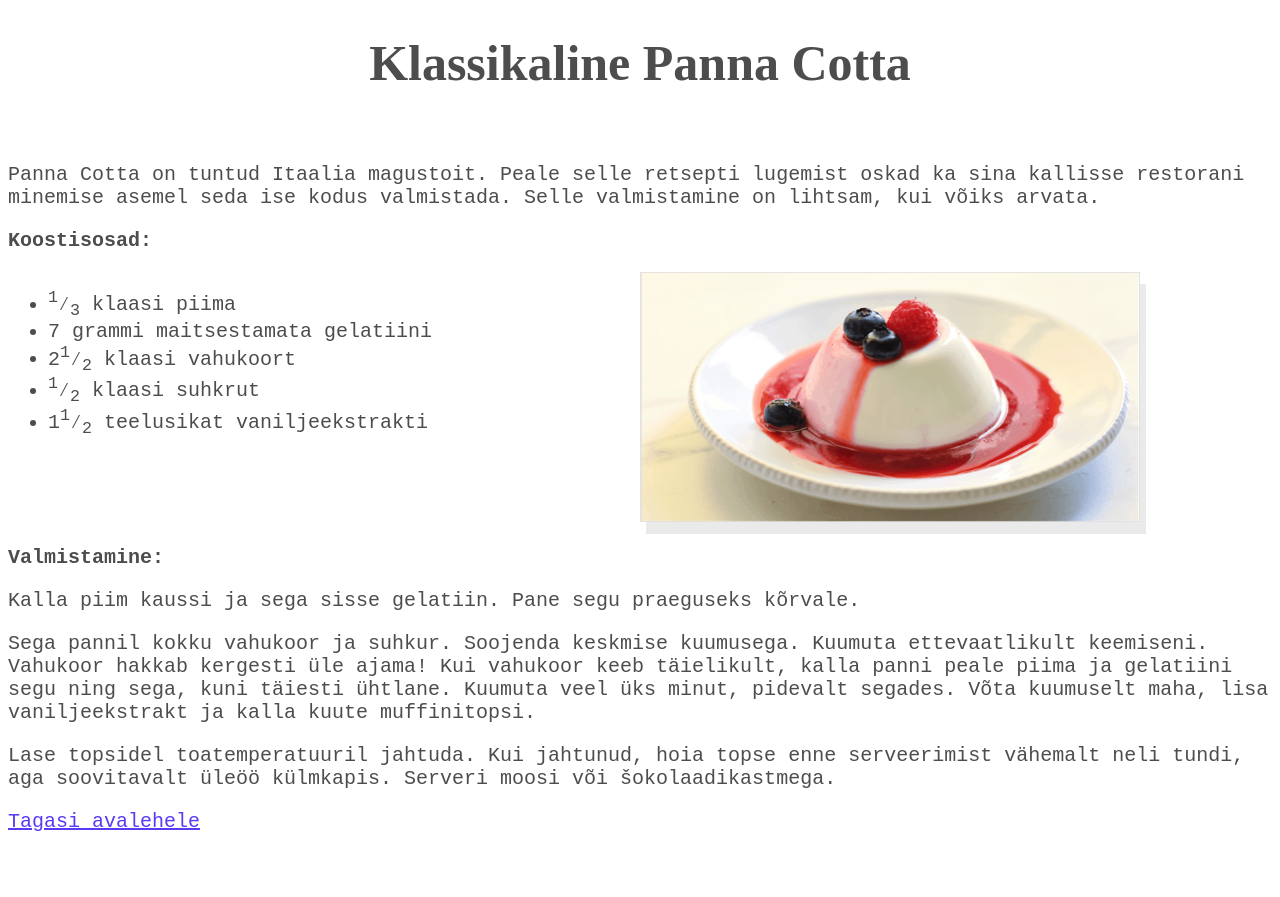
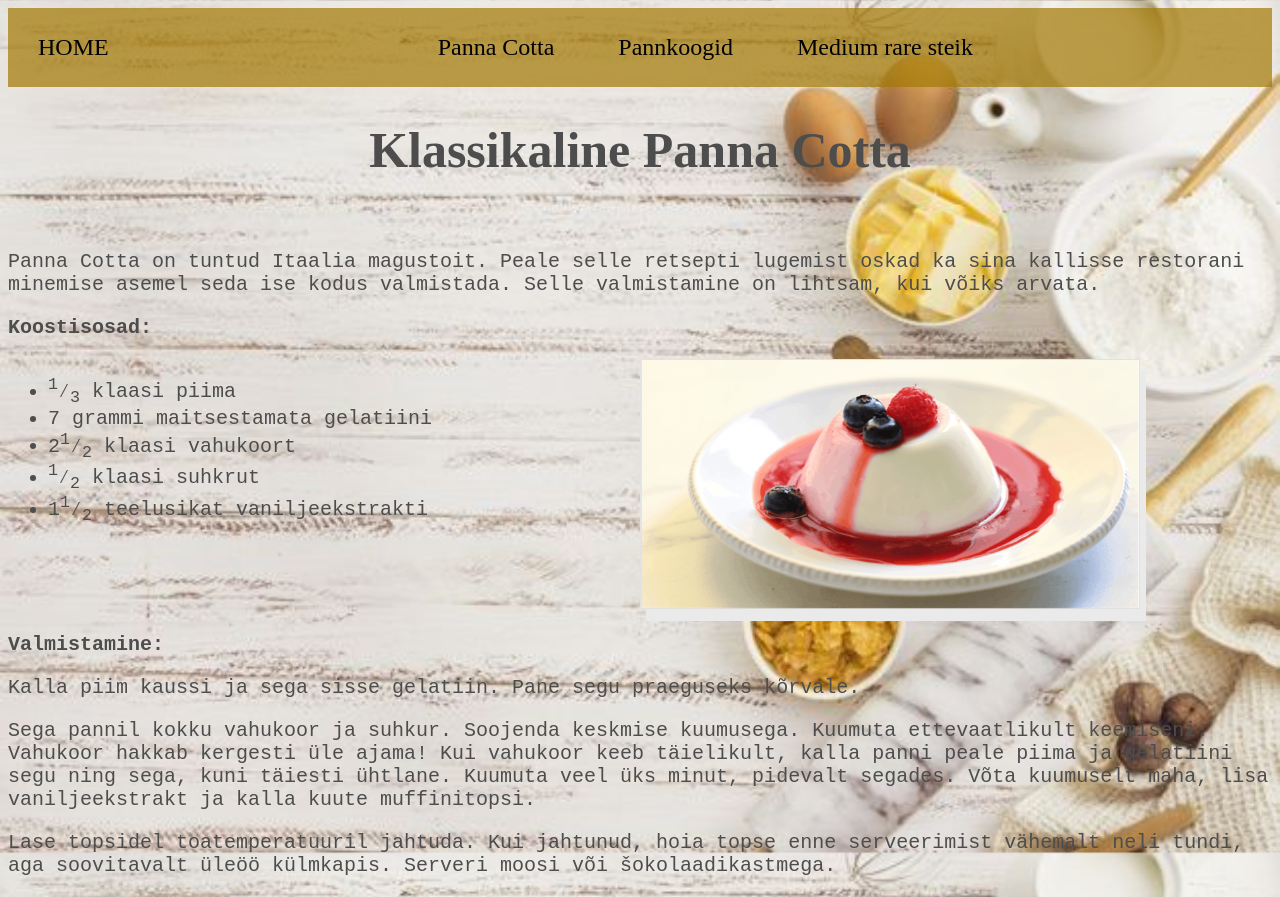
Before and after one commit to PotionLeMotion/Namma, a plain HTML site: page panna cotta.html in a window 1280 px wide. Before the commit the page ends 841 px from the top, so only its background shows below. Drawn offline with Linux system fonts and the light colour scheme.

Commit message:
lisasin menu bari

```diff
--- a/panna cotta.html
+++ b/panna cotta.html
@@ -3,6 +3,12 @@
     <head><link rel='stylesheet' href='style.css'/></head>
 
     <body id='taust'>
+        <div class="menubar">
+            <a class="namma2" class="active" href="index.html">HOME</a>
+            <a class="active" href="panna cotta.html">Panna Cotta</a>
+            <a href="">Pannkoogid</a>
+            <a class="active" href="steak.html">Medium rare steik</a>
+          </div>
         <h1 id='kaekiri_title'>Klassikaline Panna Cotta</h1>
         <br />
         <p id='normaalne_body'>Panna Cotta on tuntud Itaalia magustoit. Peale selle retsepti lugemist oskad ka sina kallisse restorani minemise asemel seda ise kodus valmistada. Selle valmistamine on lihtsam, kui võiks arvata.</p>
@@ -28,6 +34,5 @@
         <p id='normaalne_body'>Sega pannil kokku vahukoor ja suhkur. Soojenda keskmise kuumusega. Kuumuta ettevaatlikult keemiseni. Vahukoor hakkab kergesti üle ajama! Kui vahukoor keeb täielikult, kalla panni peale piima ja gelatiini segu ning sega, kuni täiesti ühtlane. Kuumuta veel üks minut, pidevalt segades. Võta kuumuselt maha, lisa vaniljeekstrakt ja kalla kuute muffinitopsi.</p>
         <p id='normaalne_body'>Lase topsidel toatemperatuuril jahtuda. Kui jahtunud, hoia topse enne serveerimist vähemalt neli tundi, aga soovitavalt üleöö külmkapis. Serveri moosi või šokolaadikastmega.</p>
 
-        <a href="index.html" id='link'>Tagasi avalehele</a>
     </body>
 </html>
--- a/style.css
+++ b/style.css
@@ -57,7 +57,7 @@
   width: 40%;
 }
 #taust {
-  background-image: url('maini-taust2.jfif');
+  background-image: url('maini-taust2.jpg');
   /*-webkit-background-size: cover;
   -moz-background-size: cover;
   -o-background-size: cover;*/
@@ -98,7 +98,7 @@
   font-family: 'Courier New';
   font-size: 20px;
   text-align: left;
-  padding-top: 500px;
+  padding-top: 300px;
 }
 
 #pilt {
@@ -120,11 +120,44 @@
 
 .table {
   text-align: center;
-  height: 900px;
+  height: 800px;
   display: flex;
   align-items: center;
   justify-content: center;
+  /*padding-top: 300px;*/
 }
- .th {
+.th {
   padding: 20px
  }
+
+.menubar {
+  background-color: rgba(163, 121, 4, 0.705);
+  overflow: hidden;
+  text-align: center;
+
+}
+.menubar a {
+  color: #000000;
+  text-decoration: none;
+  display:inline-block;
+  text-align: center;
+  font-size: 24px;
+  padding-top: 26px;
+  padding-bottom: 26px;
+  padding-left: 30px;
+  padding-right: 30px;
+}
+.menubar a:hover {
+  background-color: rgb(197, 186, 161);
+  color: rgb(0, 0, 0);
+}
+.namma {
+  float: left;
+  text-align: center;
+  font-size: 24px;
+  padding-left: 50px;
+  background-color: rgba(240, 236, 226, 0.705);
+}
+.namma2 {
+  float: left;
+}
```
Also changed, not shown: index.html (+6 -0 lines), steak.html (+6 -0 lines).
